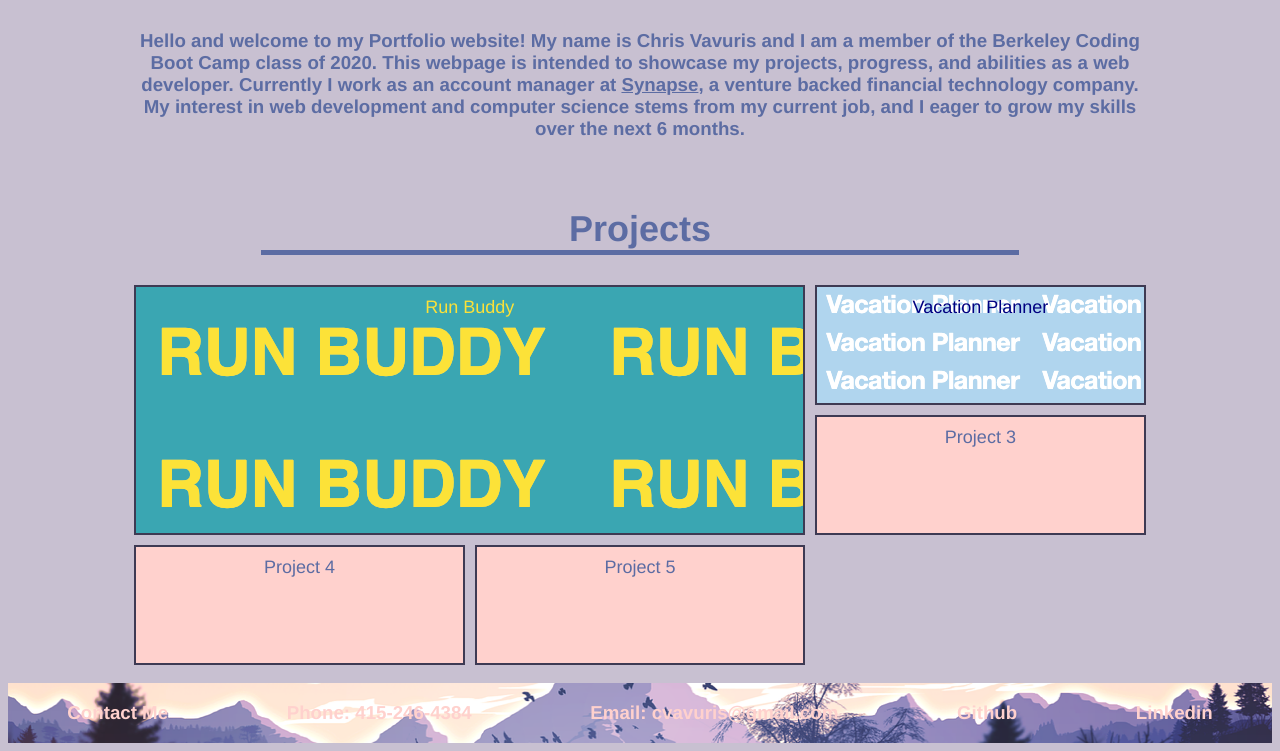
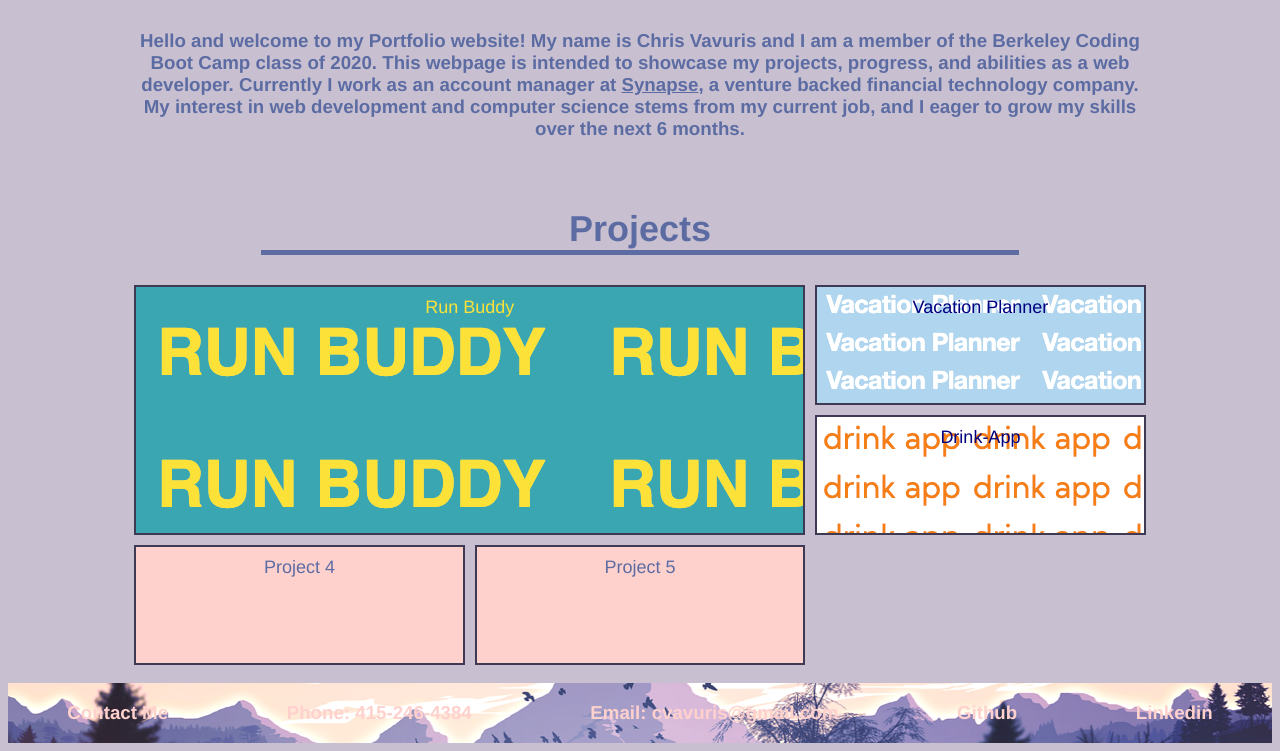
Before and after one commit to Christian-Vavuris/Portfolio, a plain HTML site: page index.html in a window 1280 px wide. Shown: the part 1426-2177 px from the top of the page. Drawn offline with Linux system fonts and the light colour scheme.

Commit message:
added in my 2nd project

```diff
--- a/assets/style.css
+++ b/assets/style.css
@@ -100,6 +100,11 @@ header nav a:hover {
     color:navy;
 }
 
+.project_3 {
+    background-image: url("./Drink_App.png");
+    color:navy;
+}
+
 /* Footer */
 
 footer {
--- a/index.html
+++ b/index.html
@@ -62,7 +62,8 @@
                             <a href="https://christian-vavuris.github.io/Trip-Planner/">Vacation Planner</a>
                         </div>
                         <!-- Body -->
-                        <div class="grid-item project_3">Project 3</div>
+                        <div class="grid-item project_3">
+                            <a href="https://drink-app-dev.herokuapp.com/">Drink-App</a></div>
                         <div class="grid-item Project_4">Project 4</div>
                         <div class="grid-item Project_5">Project 5</div>
                     </div>
```
Also changed, not shown: assets/Drink_App.png (added), 1 other file.
